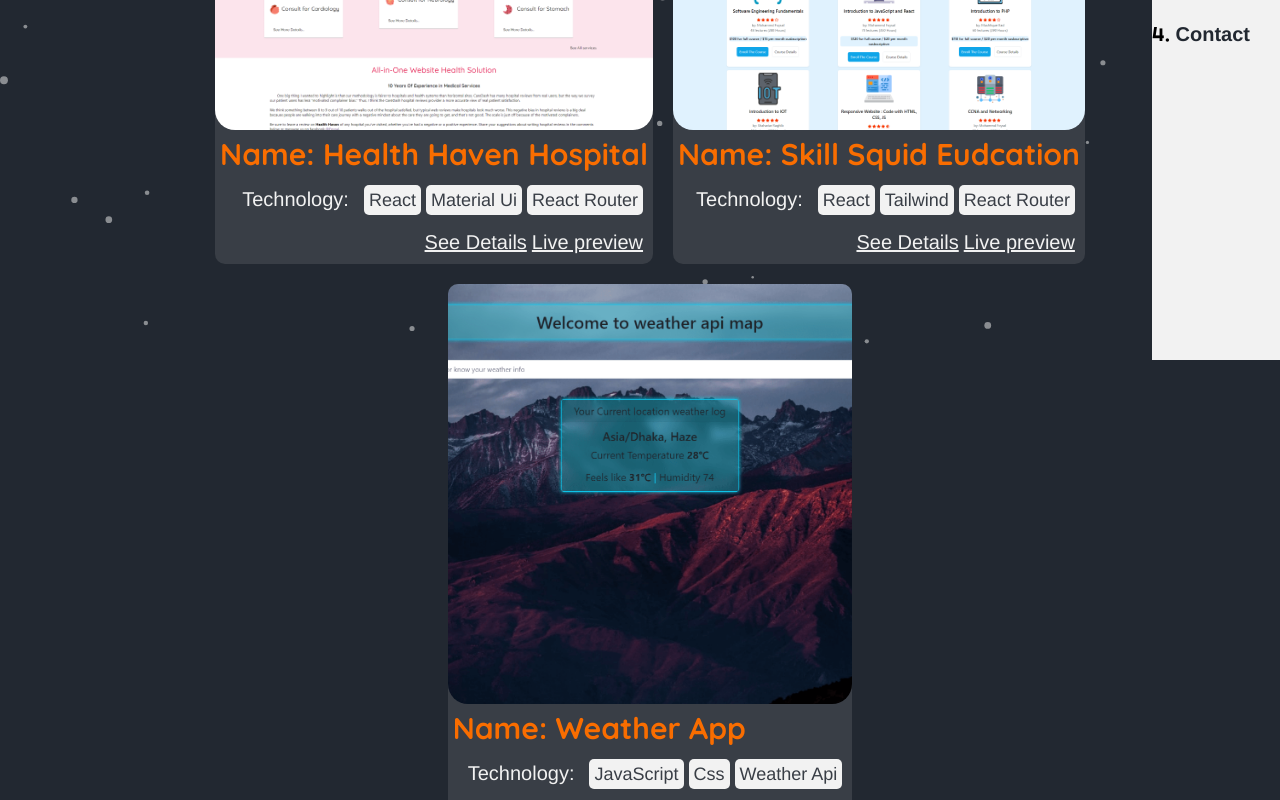
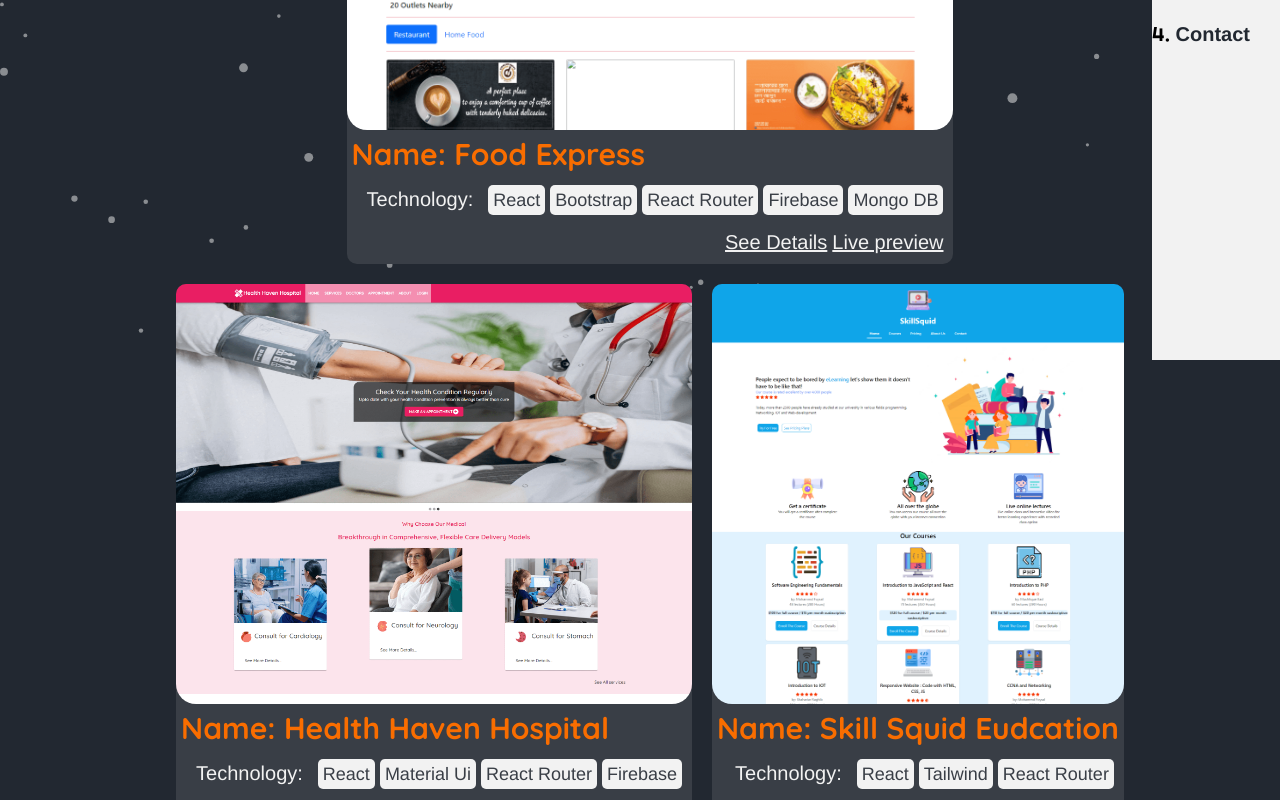
Before and after one commit to Foy5al/fullpage-portfolio, a React (Create React App) app: page /projects in a window 1280 px wide. Shown: the part 440-1240 px from the top of the page. Built offline with nearby package versions, Linux system fonts and the light colour scheme.

Commit message:
project added

```diff
--- a/src/components/Projects/Projects.js
+++ b/src/components/Projects/Projects.js
@@ -120,12 +120,32 @@ const Projects = () => {
                     <div className="project-container">
 
                         <div className='box box1'></div>
+                        <h2>Name: Food Express</h2>
+                        <div className='techbox-container'>
+                            <p>Technology:</p>
+
+                            <span className='techbox'>React</span>
+                            <span className='techbox'>Bootstrap</span>
+                            <span className='techbox'>React Router</span>
+                            <span className='techbox'>Firebase</span>
+                            <span className='techbox'>Mongo DB</span>
+                        </div>
+                        <div>
+                            <NavLink to={{ pathname: 'https://github.com/Foy5al/food-express' }} target="_blank" rel="noopener noreferrer">See Details </NavLink>
+                            <a href="https://foodiesexpressbd.web.app/" target="_blank" rel="noopener noreferrer">Live preview</a>
+                        </div>
+                    </div>
+                    <div className="project-container">
+
+                        <div className='box box2'></div>
                         <h2>Name: Health Haven Hospital</h2>
                         <div className='techbox-container'>
                             <p>Technology:</p>
+
                             <span className='techbox'>React</span>
                             <span className='techbox'>Material Ui</span>
                             <span className='techbox'>React Router</span>
+                            <span className='techbox'>Firebase</span>
                         </div>
                         <div>
                             <NavLink to={{ pathname: 'https://github.com/Foy5al/healthcare-service-app' }} target="_blank" rel="noopener noreferrer">See Details </NavLink>
@@ -134,7 +154,7 @@ const Projects = () => {
                     </div>
 
                     <div className="project-container">
-                        <div className='box box2'></div>
+                        <div className='box box3'></div>
                         <h2>Name: Skill Squid Eudcation</h2>
                         <div className='techbox-container'>
                             <p>Technology:</p>
@@ -152,12 +172,13 @@ const Projects = () => {
 
                     <div className="project-container">
 
-                        <div className='box box3'></div>
+                        <div className='box box4'></div>
                         <h2>Name: Weather App</h2>
                         <div className='techbox-container'>
                             <p>Technology:</p>
+                            <span className='techbox'>HTML</span>
+                            <span className='techbox'>Css</span>
                             <span className='techbox'>JavaScript</span>
-                            <span className='techbox'>Css</span>
                             <span className='techbox'>Weather Api</span>
                         </div>
                         <div>
--- a/src/components/Projects/Projects.scss
+++ b/src/components/Projects/Projects.scss
@@ -172,22 +172,23 @@ h1 {
 }
 
 // image add
+
 .project-container .box.box1 {
+    background-image: url(../../Assets/food-express.png);
+    background-size: cover;
+}
+
+.project-container .box.box2 {
     background-image: url(../../Assets/healthweb.png);
     background-size: cover;
 }
 
-.project-container .box.box2 {
+.project-container .box.box3 {
     background-image: url(../../Assets/skillsquid-web.png);
     background-size: cover;
 }
 
-.project-container .box.box3 {
+.project-container .box.box4 {
     background-image: url(../../Assets/weather-app.png);
     background-size: cover;
 }
-
-.project-container .box.box4 {
-    background-image: url(../../Assets/skillsquid-web.png);
-    background-size: cover;
-}
```
Also changed, not shown: src/Assets/food-express.png (added), src/Assets/img2.jpg (deleted).
